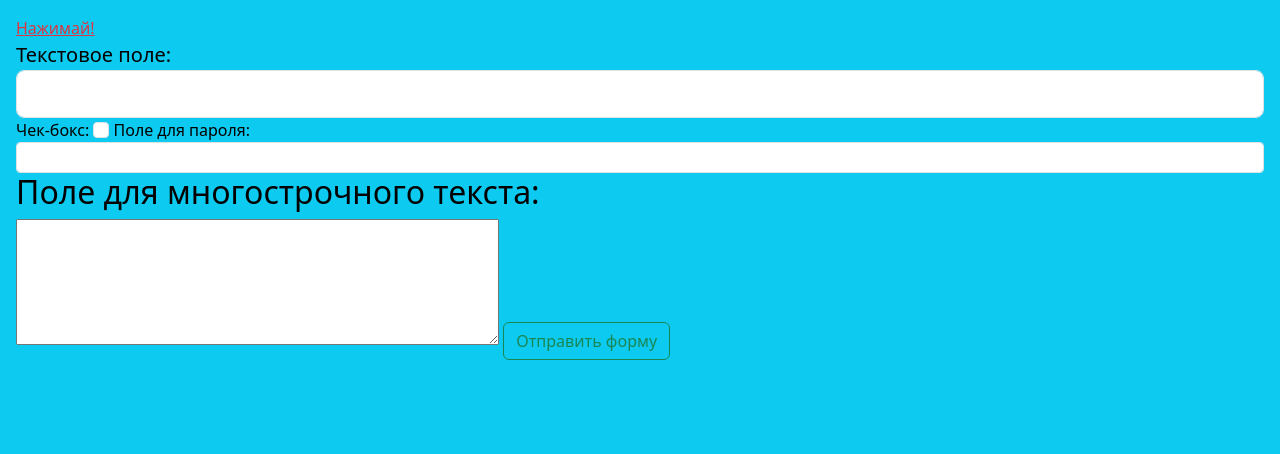
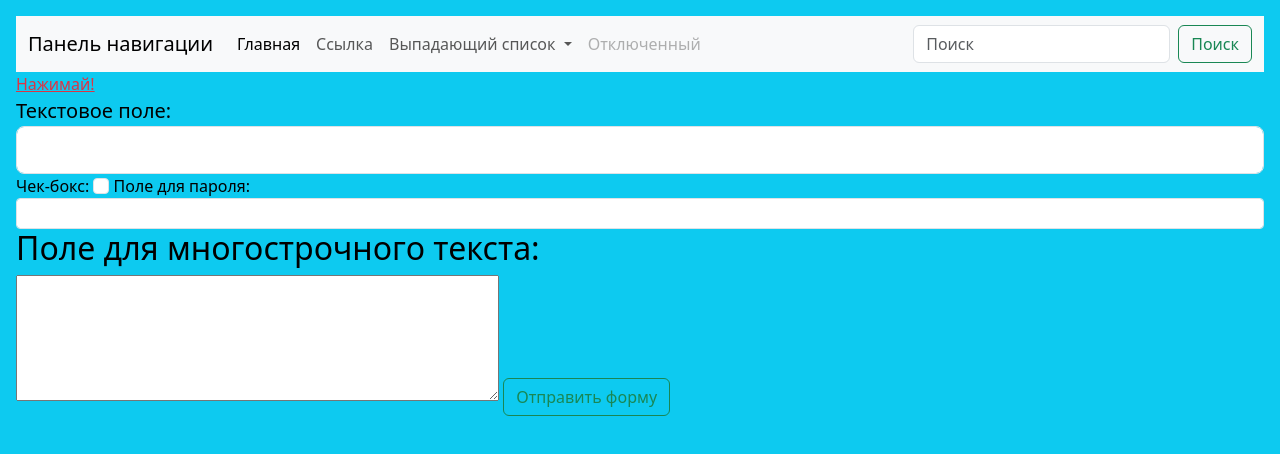
Before and after one commit to MashaK28/4_module, a plain HTML site: page page_1.html in a window 1280 px wide. Drawn offline with nearby package versions, Linux system fonts and the light colour scheme.

Commit message:
с панелью навигации

```diff
--- a/page_1.html
+++ b/page_1.html
@@ -7,7 +7,41 @@
     <link href="https://cdn.jsdelivr.net/npm/bootstrap@5.3.0/dist/css/bootstrap.min.css" rel="stylesheet" integrity="sha384-9ndCyUaIbzAi2FUVXJi0CjmCapSmO7SnpJef0486qhLnuZ2cdeRhO02iuK6FUUVM" crossorigin="anonymous">
 </head>
 <body class="text-bg-info p-3">
-
+    <nav class="navbar navbar-expand-lg bg-body-tertiary"><div class="container-fluid">
+        <a class="navbar-brand" href="#">Панель навигации</a>
+        <button class="navbar-toggler" type="button" data-bs-toggle="collapse" data-bs-target="#navbarSupportedContent" aria-controls="navbarSupportedContent" aria-expanded="false" aria-label="Toggle navigation">
+          <span class="navbar-toggler-icon"></span>
+        </button>
+        <div class="collapse navbar-collapse" id="navbarSupportedContent">
+          <ul class="navbar-nav me-auto mb-2 mb-lg-0">
+            <li class="nav-item">
+              <a class="nav-link active" aria-current="page" href="#">Главная</a>
+            </li>
+            <li class="nav-item">
+              <a class="nav-link" href="#">Ссылка</a>
+            </li>
+            <li class="nav-item dropdown">
+              <a class="nav-link dropdown-toggle" href="#" role="button" data-bs-toggle="dropdown" aria-expanded="false">
+                Выпадающий список
+              </a>
+              <ul class="dropdown-menu">
+                <li><a class="dropdown-item" href="#">Action</a></li>
+                <li><a class="dropdown-item" href="#">Another action</a></li>
+                <li><hr class="dropdown-divider"></li>
+                <li><a class="dropdown-item" href="#">Something else here</a></li>
+              </ul>
+            </li>
+            <li class="nav-item">
+              <a class="nav-link disabled">Отключенный</a>
+            </li>
+          </ul>
+          <form class="d-flex" role="search">
+            <input class="form-control me-2" type="search" placeholder="Поиск" aria-label="Search">
+            <button class="btn btn-outline-success" type="submit">Поиск</button>
+          </form>
+        </div>
+      </div>
+    </nav>
 
     <a class="link-danger" href="page_2.html" target="_blank">Нажимай!</a>
 
```
